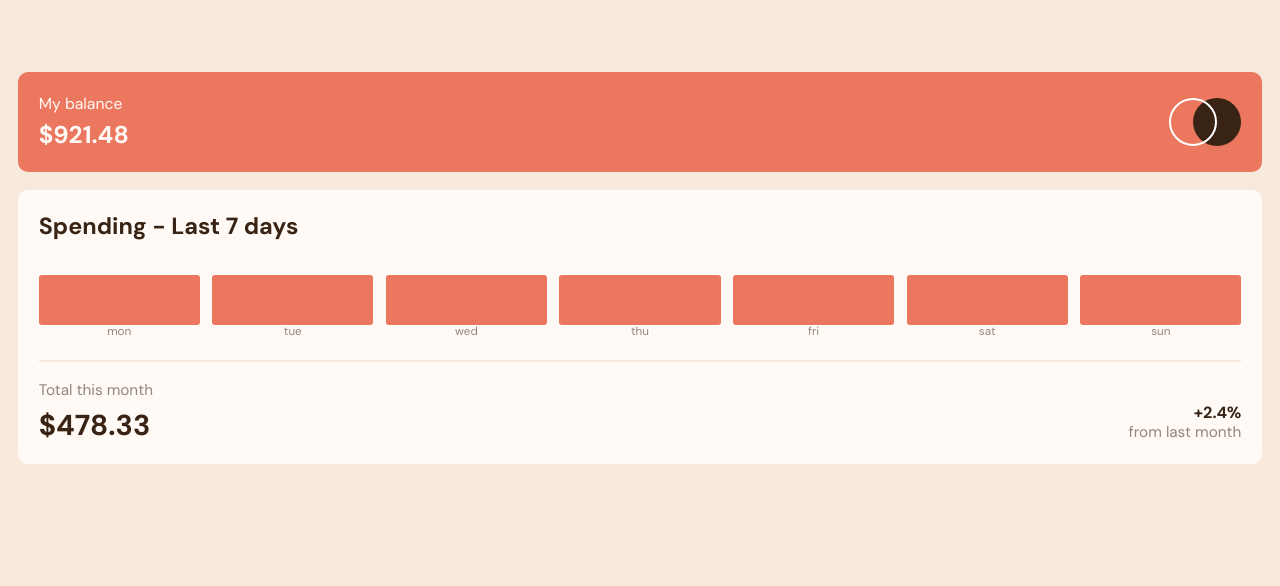
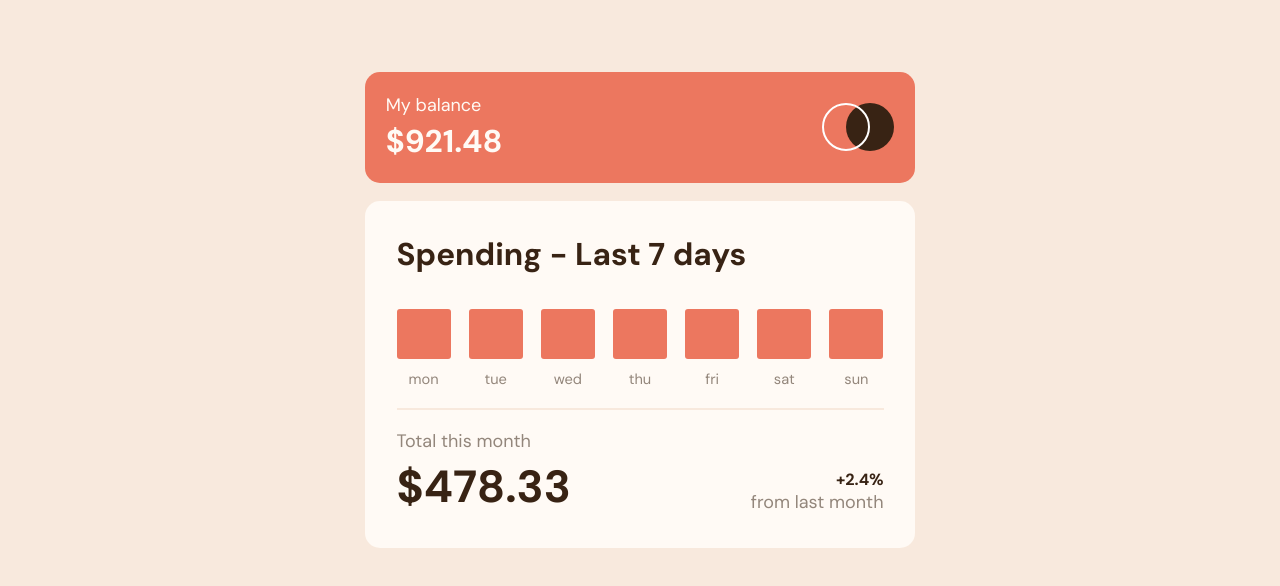
Before and after one commit to ils01/expenses-chart-component, a website: page index.html in a window 1280 px wide. Drawn offline with nearby package versions, Linux system fonts and the light colour scheme.

Commit message:
styles for desktop

```diff
--- a/style.css
+++ b/style.css
@@ -40,7 +40,7 @@ body {
 }
 
 main > section:nth-child(n + 1) {
-    border-radius: 10px;
+    border-radius: 15px;
     padding: 1.25rem 1.15rem;
 }
 
@@ -105,18 +105,19 @@ main > section:nth-child(n + 1) {
     border-radius: 3px;
     width: 100%;
     height: 50px;
+    margin-bottom: 0.652rem;
 }
 
 .spending__total {
     display: flex;
     justify-content: space-between;
-    font-size: 0.85rem;
 }
 .spending__total > * {
     display: flex;
     flex-direction: column;
     justify-content: space-between;
     gap: 0.5rem;
+    font-size: 0.8rem;
 }
 
 .total__diff {
@@ -127,7 +128,7 @@ main > section:nth-child(n + 1) {
 
 .total__value {
     color: var(--clr-neutral-800);
-    font-size: 1.6rem;
+    font-size: 2em;
     font-weight: var(--fw-bold);
 }
 
@@ -136,3 +137,32 @@ main > section:nth-child(n + 1) {
     font-weight: var(--fw-bold);
     font-size: 0.9rem;
 }
+
+@media (min-width: 800px) {
+    main {
+        max-width: 550px;
+        margin: 0 auto;
+    }
+    .balance__title {
+        font-size: 1rem;
+    }
+    .balance__value {
+        font-size: 1.75rem;
+    }
+    .graph__title {
+        font-size: 1.75rem;
+    }
+    .graph__bars {
+        font-size: 0.8125rem;
+        gap: 1rem;
+    }
+    .spending__total > * {
+        font-size: 1rem;
+    }
+    .total__value {
+        font-size: 2.5em;
+    }
+    main > section:nth-child(3) {
+        padding: 2rem 1.75rem;
+    }
+}
```
